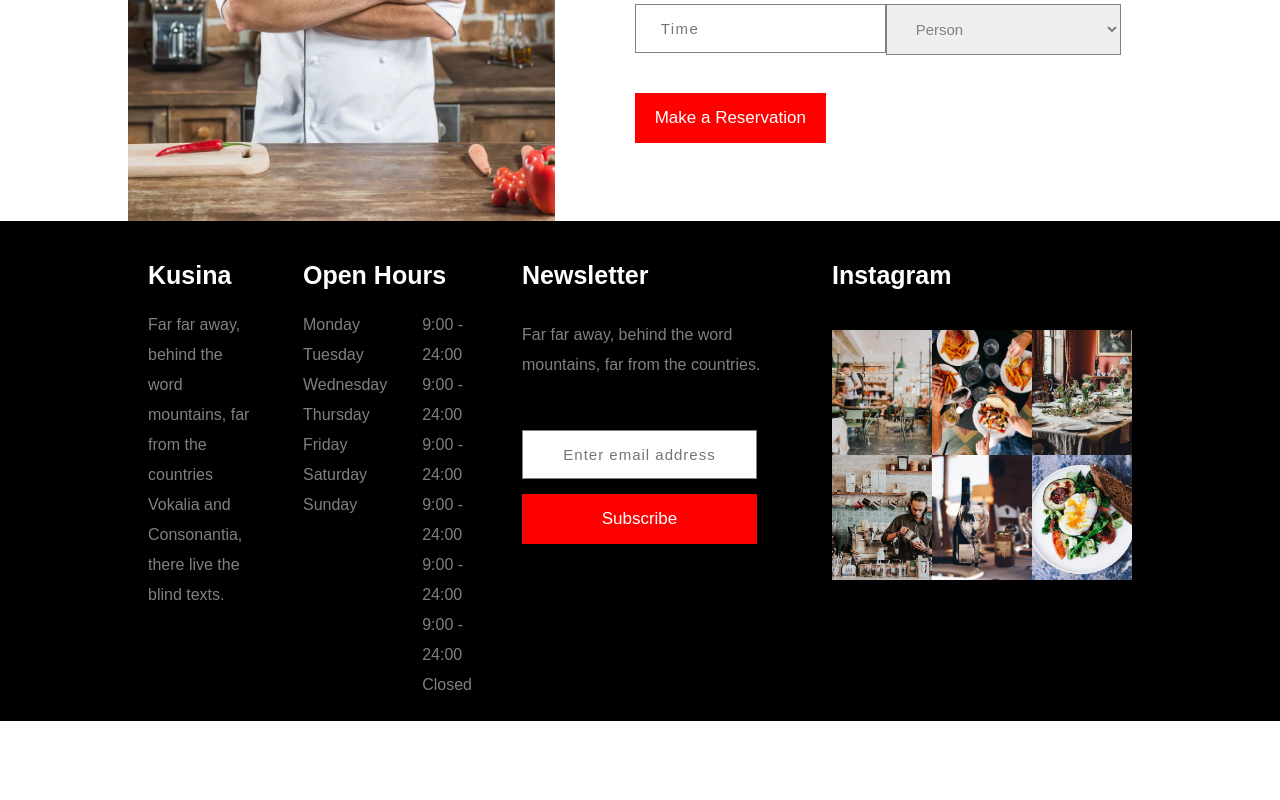
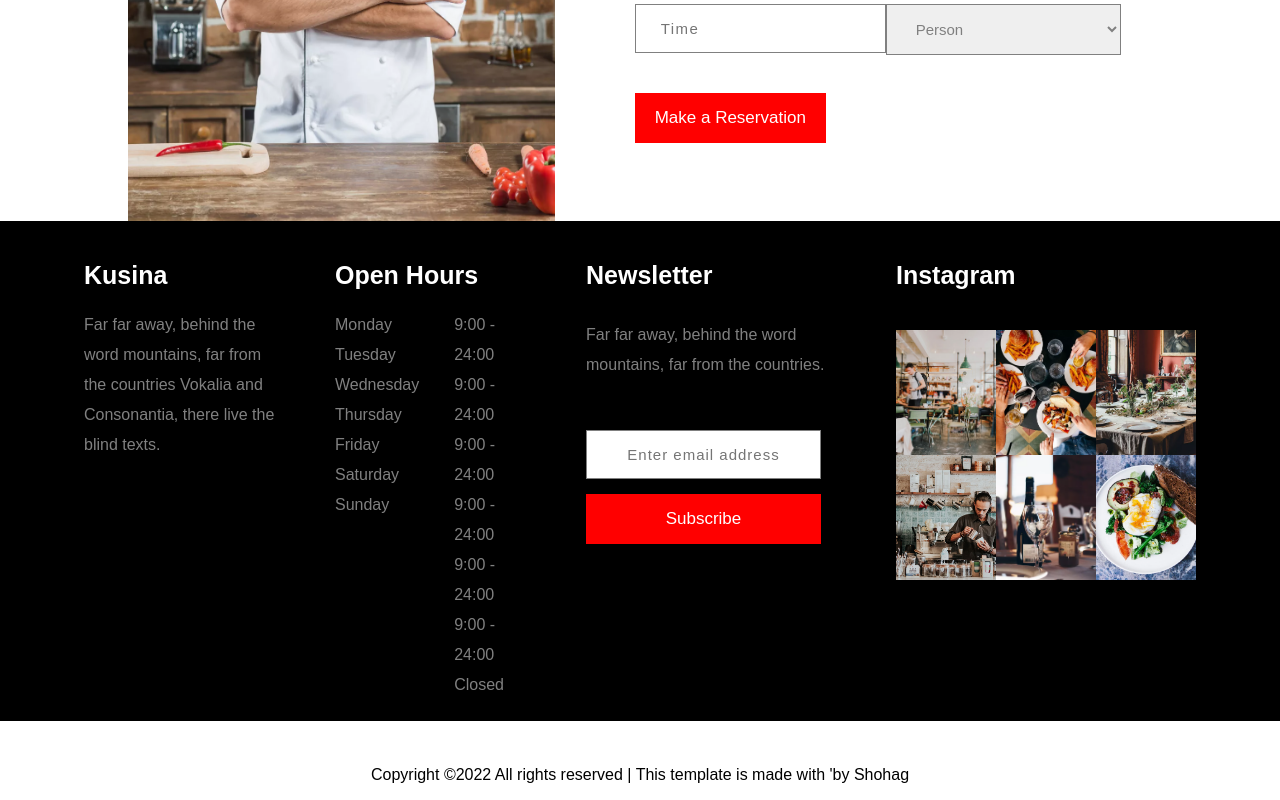
Before and after one commit to shohag1102/grid-restaurant, a plain HTML site: page index.html in a window 1280 px wide. Shown: the part 1749-2549 px from the top of the page. Drawn offline with Linux system fonts and the light colour scheme.

Commit message:
Update style.css
Footer finishing touch

```diff
--- a/style.css
+++ b/style.css
@@ -258,7 +258,7 @@ p > button {
   color: white;
 }
 .footer {
-    width: 80%;
+    width: 90%;
     margin: 0 auto;
     display: grid;
     grid-template-columns: repeat(4, 1fr);
@@ -345,6 +345,7 @@ p > button {
 
 .footer_message{
     /* background-color: burlywood; */
+    color: black;
     grid-column: 1/-1;
     text-align: center;
     line-height: 50px;
```
